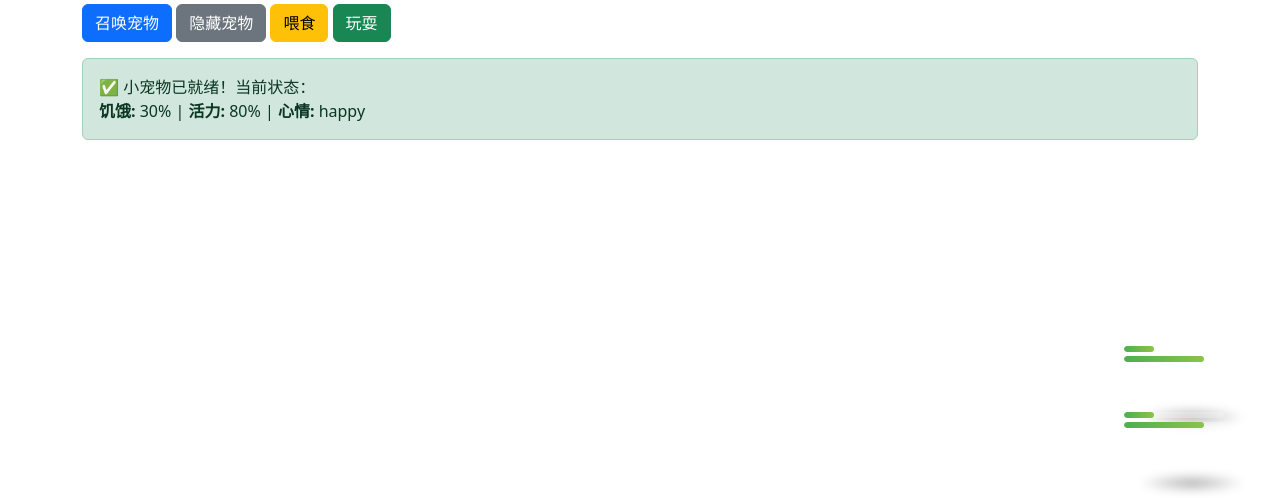
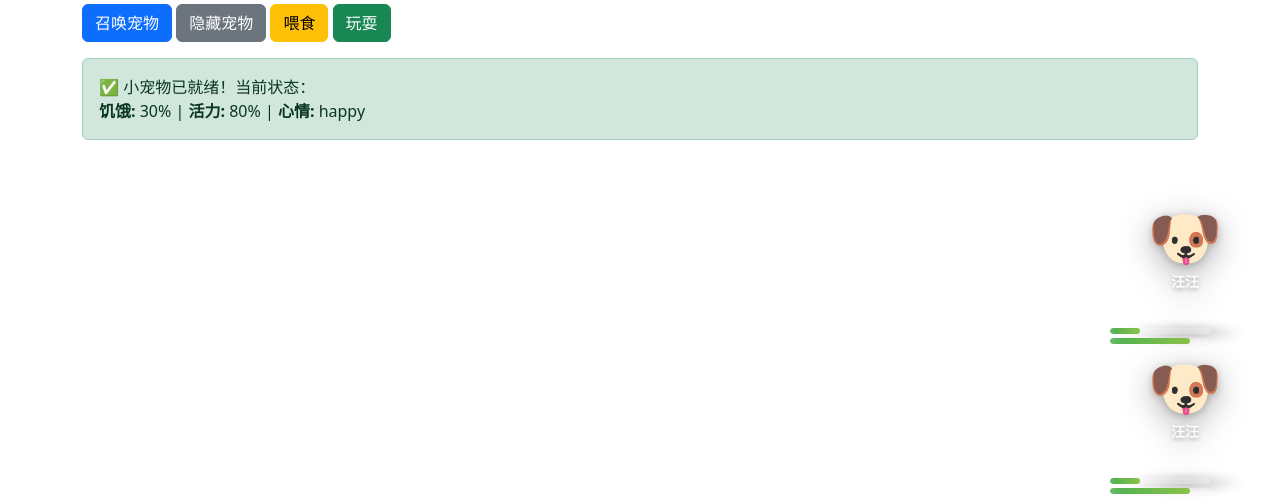
Before and after one commit to Cguomei/DogDogData, a Flask app: page /test-pet in a window 1280 px wide. Shown: the part 302-800 px from the top of the page. Run offline with Flask 3, Linux system fonts and the light colour scheme; some libraries are stand-ins or nearby versions.

Commit message:
feat: 移除背景图，使用简洁 emoji 显示 v2.7.0- 移除所有精灵图加载逻辑（eat_cycle, pet_cycle 等）- 移除复杂的背景图 CSS 和动画帧- 使用简洁的 emoji + flexbox 布局- 减小尺寸到 150px，更轻量- 保留状态条和动作按钮功能

```diff
--- a/static/CSS/pet.css
+++ b/static/CSS/pet.css
@@ -13,6 +13,12 @@
     perspective: 1000px; /* 3D 透视效果 */
 }
 
+/* 宠物容器 - 简洁版 */
+.virtual-pet {
+    width: 150px;  /* 减小尺寸 */
+    height: 150px;
+}
+
 /* ==================== 宠物主体样式（2.5D 版本） ==================== */
 .virtual-pet {
     position: relative;
@@ -26,31 +32,15 @@
     transform: scale(1.05) rotateY(10deg);
 }
 
-/* 2.5D 宠物身体 - 使用图片精灵 */
-.pet-body-2d5 {
-    width: 200px;  /* 增大尺寸以清晰显示 */
-    height: 200px;
-    position: relative;
-    transform-style: preserve-3d;
-    animation: breathe-2d5 3s ease-in-out infinite;
-}
-
-@keyframes breathe-2d5 {
-    0%, 100% {
-        transform: scale(1) rotateY(0deg);
-    }
-    50% {
-        transform: scale(1.02) rotateY(5deg);
-    }
-}
-
-/* 宠物精灵图动画 - 优化显示效果 */
-.pet-sprite {
+/* 简洁版宠物身体 - 无背景图 */
+.pet-sprite-simple {
     width: 100%;
     height: 100%;
-    background-size: contain;
-    background-repeat: no-repeat;
-    background-position: center bottom; /* 底部对齐，确保站在地面上 */
+    display: flex;
+    flex-direction: column;
+    align-items: center;
+    justify-content: center;
+    background: transparent; /* 透明背景 */
     filter: drop-shadow(0 8px 16px rgba(0, 0, 0, 0.3));
     transition: all 0.3s ease;
 }
--- a/static/JS/pet.js
+++ b/static/JS/pet.js
@@ -88,64 +88,27 @@ class VirtualPet {
     }
 
     /**
-     * 加载精灵图资源
+     * 加载精灵图资源（简化版 - 不再使用）
      */
     async loadSprites() {
-        const spritePath = this.config.spritePath;
-
-        // 预加载所有精灵图
-        const spritesToLoad = [
-            { name: 'eat_cycle', url: spritePath + 'eat_cycle.png' },
-            { name: 'pet_cycle', url: spritePath + 'pet_cycle.png' },
-            { name: 'eating_rotation', url: spritePath + 'eating_rotation.png' },
-            { name: 'petting_smooth', url: spritePath + 'petting_smooth.png' }
-            // 移除了 idle.png，使用 pet_cycle 代替
-        ];
-
-        const loadPromises = spritesToLoad.map(sprite => {
-            return new Promise((resolve) => {
-                const img = new Image();
-                img.src = sprite.url;
-                img.onload = () => {
-                    this.animationFrames[sprite.name] = img;
-                    console.log(`✅ 加载精灵图：${sprite.name}`);
-                    resolve(img);
-                };
-                img.onerror = () => {
-                    console.warn(`⚠️ 精灵图加载失败：${sprite.url}`);
-                    resolve(null);
-                };
-            });
-        });
-
-        await Promise.all(loadPromises);
-        console.log('🎨 所有精灵图加载完成');
+        // 不再预加载精灵图，直接使用 CSS 显示
+        console.log('🎨 宠物显示模式：简洁版（无动画）');
     }
 
     /**
-     * 创建宠物元素（2.5D 版本）
+     * 创建宠物元素（简洁版 - 无背景图）
      */
     createPet() {
         this.petElement = document.createElement('div');
         this.petElement.className = 'virtual-pet'; // 使用完整样式类
 
-        // 1. 创建精灵图显示元素
+        // 1. 创建简单的宠物显示区域（使用 emoji）
         this.spriteElement = document.createElement('div');
-        this.spriteElement.className = 'pet-sprite';
-
-        // 设置默认显示（待机状态，使用 pet_cycle 的第一帧）
-        if (this.animationFrames['pet_cycle']) {
-            // pet_cycle.png 是 1200x600，包含 4 帧，每帧 300px
-            this.spriteElement.style.backgroundImage = `url(${this.animationFrames['pet_cycle'].src})`;
-            this.spriteElement.style.backgroundSize = '400% 200%'; // 4 列 2 行
-            this.spriteElement.style.backgroundPosition = '0% 0%'; // 显示第一帧
-        } else {
-            // 如果精灵图未加载，使用 emoji 占位
-            this.spriteElement.innerHTML = `
-                <div class="pet-emoji">🐶</div>
-                <div class="pet-name">${this.config.petName}</div>
-            `;
-        }
+        this.spriteElement.className = 'pet-sprite-simple';
+        this.spriteElement.innerHTML = `
+            <div class="pet-emoji">🐶</div>
+            <div class="pet-name">${this.config.petName}</div>
+        `;
 
         // 2. 添加投影效果
         const shadowElement = document.createElement('div');
```
